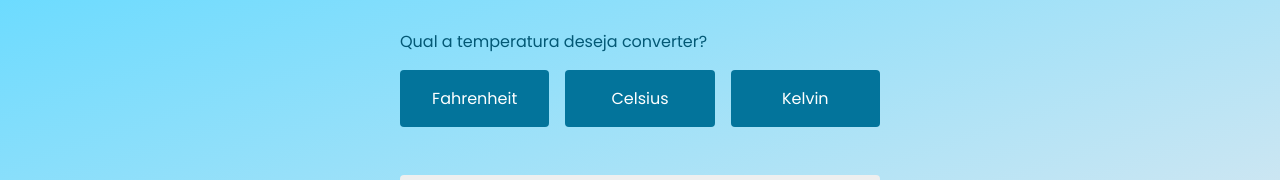
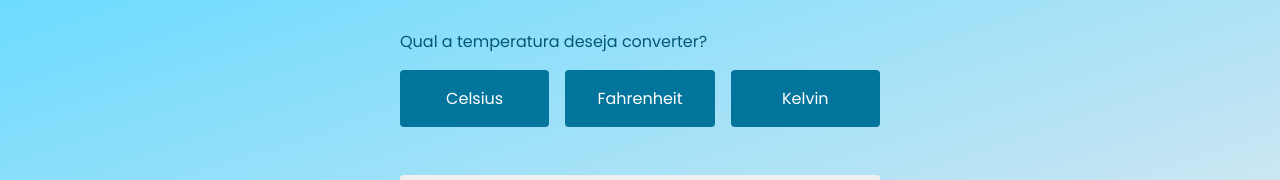
Before and after one commit to rafael-araujo-reis/conversor-temperatura, a React (Create React App) app: page / in a window 1280 px wide. Shown: the part 171-351 px from the top of the page. Built offline with nearby package versions, Linux system fonts and the light colour scheme.

Commit message:
Selecionar temperatura

```diff
--- a/src/components/Dashboard/index.tsx
+++ b/src/components/Dashboard/index.tsx
@@ -1,18 +1,45 @@
+import { FormEvent, useState } from "react";
 import { Container, RadioBox } from "./styles";
 
+
+
+
 export function Dashboard() {
+    const [temperature, setTemperature] = useState(0);
+    const [typeTemperature, setTypeTemperature] = useState('Celsius')
+
+    function handleSelectedTemperature(typeTemperature: string) {
+        setTypeTemperature(typeTemperature);
+        onConvertTemperature();
+    }
+
+    function onSetTemperature(temperature: number) {
+        setTemperature(temperature);
+        onConvertTemperature();
+    }
+
+    function onConvertTemperature() {
+        console.log('temperature: ', temperature, 'type: ', typeTemperature)
+    }
+
     return (
         <Container>
             <p>Qual a temperatura deseja converter?</p>
             <RadioBox>
-                <button type="button">Fahrenheit</button>
-                <button type="button">Celsius</button>
-                <button type="button">Kelvin</button>
+                <button type="button" onClick={
+                    () => handleSelectedTemperature('Celsius')
+                }>Celsius</button>
+                <button type="button" onClick={
+                    () => handleSelectedTemperature('Fahrenheit')
+                }>Fahrenheit</button>
+                <button type="button" onClick={
+                    () => handleSelectedTemperature('Kelvin')
+                }>Kelvin</button>
             </RadioBox>
             <input
                 type="number"
-                placeholder="Quantos Celsius deseja converter?"
-            // onChange={}
+                placeholder={`Quantos ${typeTemperature} deseja converter?`}
+                onChange={(event) => onSetTemperature(Number(event.target.value))}
             />
         </Container>
     );
```
